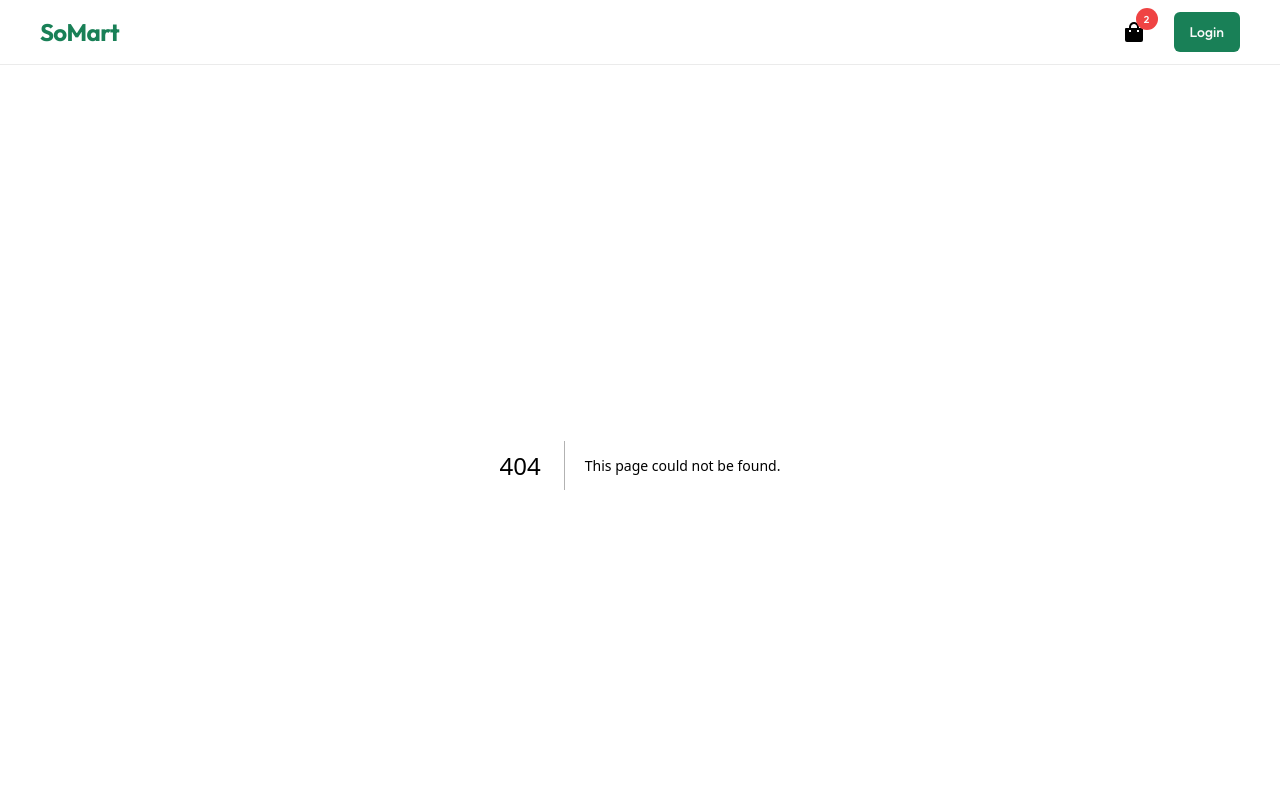
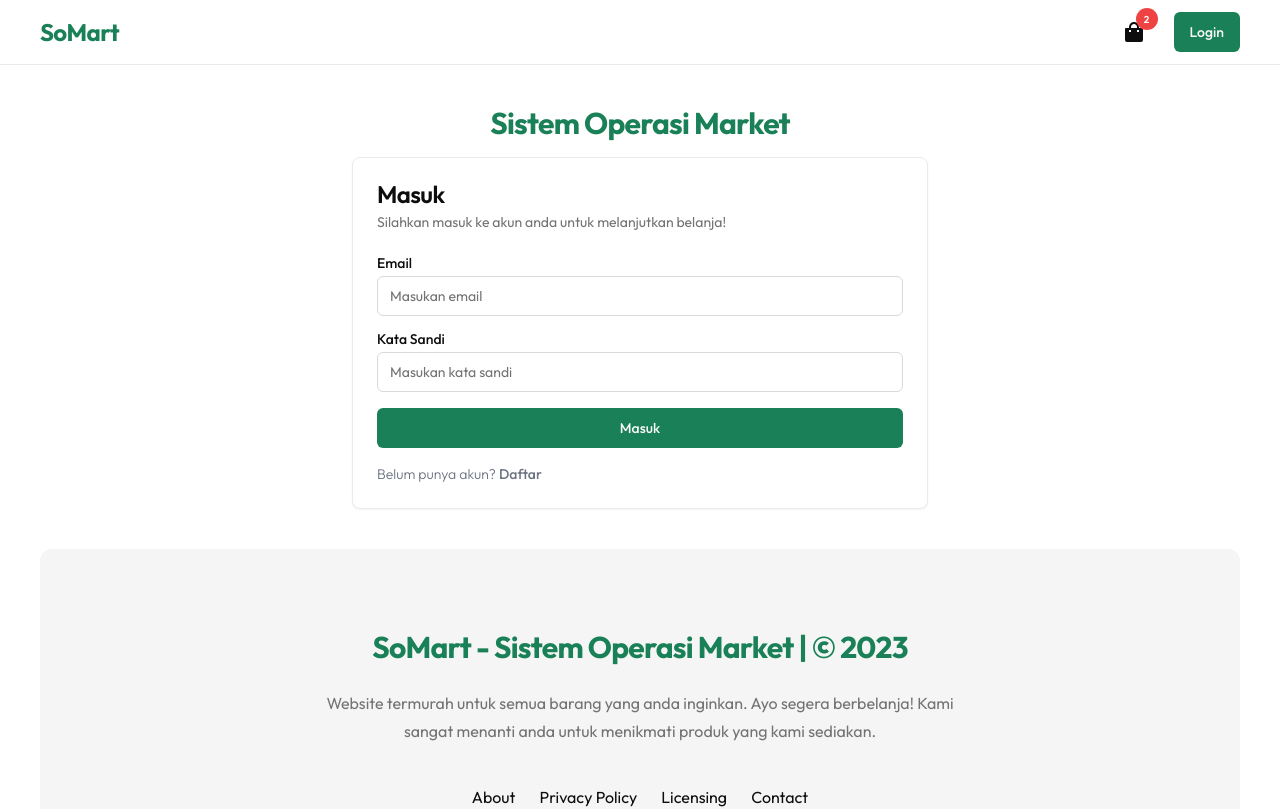
Before and after one commit to AamHermansyah/somart, a Next.js app: page /auth/login in a window 1280 px wide. Before the commit this address had no page. Shown: the top 809 px of the page. Built offline with nearby package versions, Linux system fonts and the light colour scheme.

Commit message:
[UPDATE] Add login and signup page

```diff
--- /dev/null
+++ b/app/auth/_components/form-signup.tsx
@@ -0,0 +1,52 @@
+import * as React from "react"
+
+import { Button } from "@/components/ui/button"
+import {
+  Card,
+  CardContent,
+  CardDescription,
+  CardFooter,
+  CardHeader,
+  CardTitle,
+} from "@/components/ui/card"
+import { Input } from "@/components/ui/input"
+import { Label } from "@/components/ui/label"
+import Link from "next/link"
+
+export function SignupForm() {
+  return (
+    <div className="max-w-xl mx-auto space-y-4">
+      <h1 className="text-center scroll-m-10 text-primary text-2xl sm:text-3xl font-bold tracking-tight">
+        Sistem Operasi Market
+      </h1>
+      <Card>
+        <CardHeader>
+          <CardTitle>Daftar</CardTitle>
+          <CardDescription>Silahkan daftar untuk dapat berbelanja di toko kami!</CardDescription>
+        </CardHeader>
+        <CardContent>
+          <form>
+            <div className="grid w-full items-center gap-4">
+              <div className="flex flex-col space-y-1.5">
+                <Label htmlFor="email">Email</Label>
+                <Input id="email" type="email" placeholder="Masukan email" />
+              </div>
+              <div className="flex flex-col space-y-1.5">
+                <Label htmlFor="name">Nama Lengkap</Label>
+                <Input id="name" type="text" placeholder="Masukan nama lengkap" />
+              </div>
+              <div className="flex flex-col space-y-1.5">
+                <Label htmlFor="password">Kata Sandi</Label>
+                <Input id="password" type="password" placeholder="Masukan kata sandi" />
+              </div>
+              <Button className="w-full">Daftar</Button>
+              <p className="text-sm font-light text-gray-500 dark:text-gray-400">
+                Sudah punya akun? <Link href="/auth/login" className="font-medium text-primary-600 hover:underline dark:text-primary-500">Masuk</Link>
+              </p>
+            </div>
+          </form>
+        </CardContent>
+      </Card>
+    </div>
+  )
+}
--- /dev/null
+++ b/app/auth/_components/login-form.tsx
@@ -0,0 +1,48 @@
+import * as React from "react"
+
+import { Button } from "@/components/ui/button"
+import {
+  Card,
+  CardContent,
+  CardDescription,
+  CardFooter,
+  CardHeader,
+  CardTitle,
+} from "@/components/ui/card"
+import { Input } from "@/components/ui/input"
+import { Label } from "@/components/ui/label"
+import Link from "next/link"
+
+export function LoginForm() {
+  return (
+    <div className="max-w-xl mx-auto space-y-4">
+      <h1 className="text-center scroll-m-10 text-primary text-2xl sm:text-3xl font-bold tracking-tight">
+        Sistem Operasi Market
+      </h1>
+      <Card>
+        <CardHeader>
+          <CardTitle>Masuk</CardTitle>
+          <CardDescription>Silahkan masuk ke akun anda untuk melanjutkan belanja!</CardDescription>
+        </CardHeader>
+        <CardContent>
+          <form>
+            <div className="grid w-full items-center gap-4">
+              <div className="flex flex-col space-y-1.5">
+                <Label htmlFor="email">Email</Label>
+                <Input id="email" type="email" placeholder="Masukan email" />
+              </div>
+              <div className="flex flex-col space-y-1.5">
+                <Label htmlFor="password">Kata Sandi</Label>
+                <Input id="password" type="password" placeholder="Masukan kata sandi" />
+              </div>
+              <Button className="w-full">Masuk</Button>
+              <p className="text-sm font-light text-gray-500 dark:text-gray-400">
+                Belum punya akun? <Link href="/auth/signup" className="font-medium text-primary-600 hover:underline dark:text-primary-500">Daftar</Link>
+              </p>
+            </div>
+          </form>
+        </CardContent>
+      </Card>
+    </div>
+  )
+}
--- /dev/null
+++ b/app/auth/login/page.tsx
@@ -0,0 +1,12 @@
+import React from 'react'
+import { LoginForm } from '../_components/login-form'
+
+function LoginPage() {
+  return (
+    <>
+      <LoginForm />
+    </>
+  )
+}
+
+export default LoginPage
--- /dev/null
+++ b/app/auth/signup/page.tsx
@@ -0,0 +1,12 @@
+import React from 'react'
+import { SignupForm } from '../_components/form-signup'
+
+function SignupPage() {
+  return (
+    <>
+      <SignupForm />
+    </>
+  )
+}
+
+export default SignupPage
--- a/app/layout.tsx
+++ b/app/layout.tsx
@@ -20,7 +20,9 @@ export default function RootLayout({
     <html lang="en">
       <body className={outfit.className}>
         <Navbar />
-        {children}
+        <div className="w-full max-w-[1500px] mx-auto px-4 sm:px-10 mt-10">
+          {children}
+        </div>
         <Footer />
       </body>
     </html>
--- a/app/page.tsx
+++ b/app/page.tsx
@@ -4,7 +4,7 @@ import Products from "./_components/products";
 
 export default function Home() {
   return (
-    <div className="w-full max-w-[1500px] mx-auto px-4 sm:px-10 mt-10 space-y-10 overflow-x-hidden">
+    <div className="space-y-10 overflow-x-hidden">
       <Carousel />
       <Products />
       <Hero />
--- a/components/cart-sheet.tsx
+++ b/components/cart-sheet.tsx
@@ -1,10 +1,7 @@
 import { Button } from "@/components/ui/button"
 import {
   Sheet,
-  SheetClose,
   SheetContent,
-  SheetDescription,
-  SheetFooter,
   SheetHeader,
   SheetTitle,
   SheetTrigger,
--- a/components/navbar.tsx
+++ b/components/navbar.tsx
@@ -5,16 +5,18 @@ import { CartSheet } from './cart-sheet'
 
 function Navbar() {
   return (
-    <header className="w-full border-b">
+    <header className="w-full border-b bg-background">
       <div className="max-w-[1500px] mx-auto px-4 sm:px-10 py-2 flex justify-between items-center">
         <Link href="/" className="scroll-m-10 text-primary text-xl sm:text-2xl font-bold tracking-tight">
           SoMart
         </Link>
         <div className="flex-auto flex justify-end items-center gap-4">
           <CartSheet />
-          <Button>
-            Login
-          </Button>
+          <Link href="/auth/login">
+            <Button>
+              Login
+            </Button>
+          </Link>
         </div>
       </div>
     </header>
--- /dev/null
+++ b/components/ui/label.tsx
@@ -0,0 +1,26 @@
+"use client"
+
+import * as React from "react"
+import * as LabelPrimitive from "@radix-ui/react-label"
+import { cva, type VariantProps } from "class-variance-authority"
+
+import { cn } from "@/lib/utils"
+
+const labelVariants = cva(
+  "text-sm font-medium leading-none peer-disabled:cursor-not-allowed peer-disabled:opacity-70"
+)
+
+const Label = React.forwardRef<
+  React.ElementRef<typeof LabelPrimitive.Root>,
+  React.ComponentPropsWithoutRef<typeof LabelPrimitive.Root> &
+    VariantProps<typeof labelVariants>
+>(({ className, ...props }, ref) => (
+  <LabelPrimitive.Root
+    ref={ref}
+    className={cn(labelVariants(), className)}
+    {...props}
+  />
+))
+Label.displayName = LabelPrimitive.Root.displayName
+
+export { Label }
--- a/package.json
+++ b/package.json
@@ -10,6 +10,7 @@
   },
   "dependencies": {
     "@radix-ui/react-dialog": "^1.0.5",
+    "@radix-ui/react-label": "^2.0.2",
     "@radix-ui/react-slot": "^1.0.2",
     "class-variance-authority": "^0.7.0",
     "clsx": "^2.1.1",
```
Also changed, not shown: 1 other file (tests, documents, lock files or other folders).
